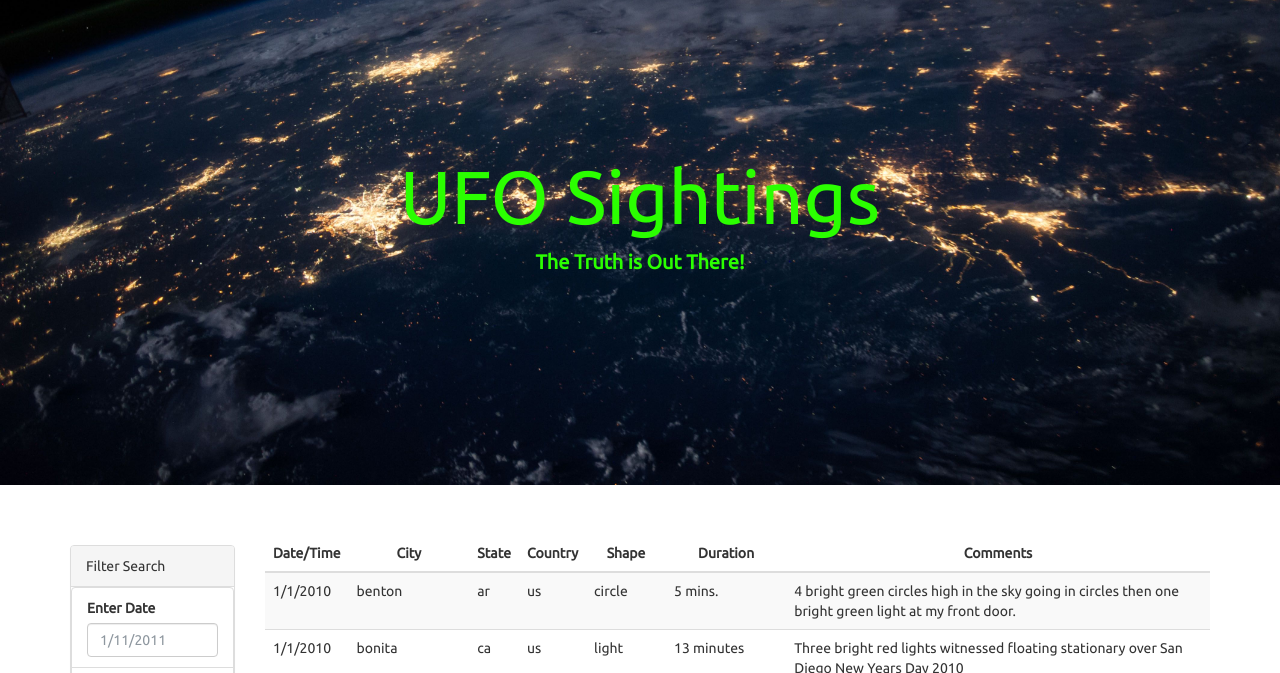
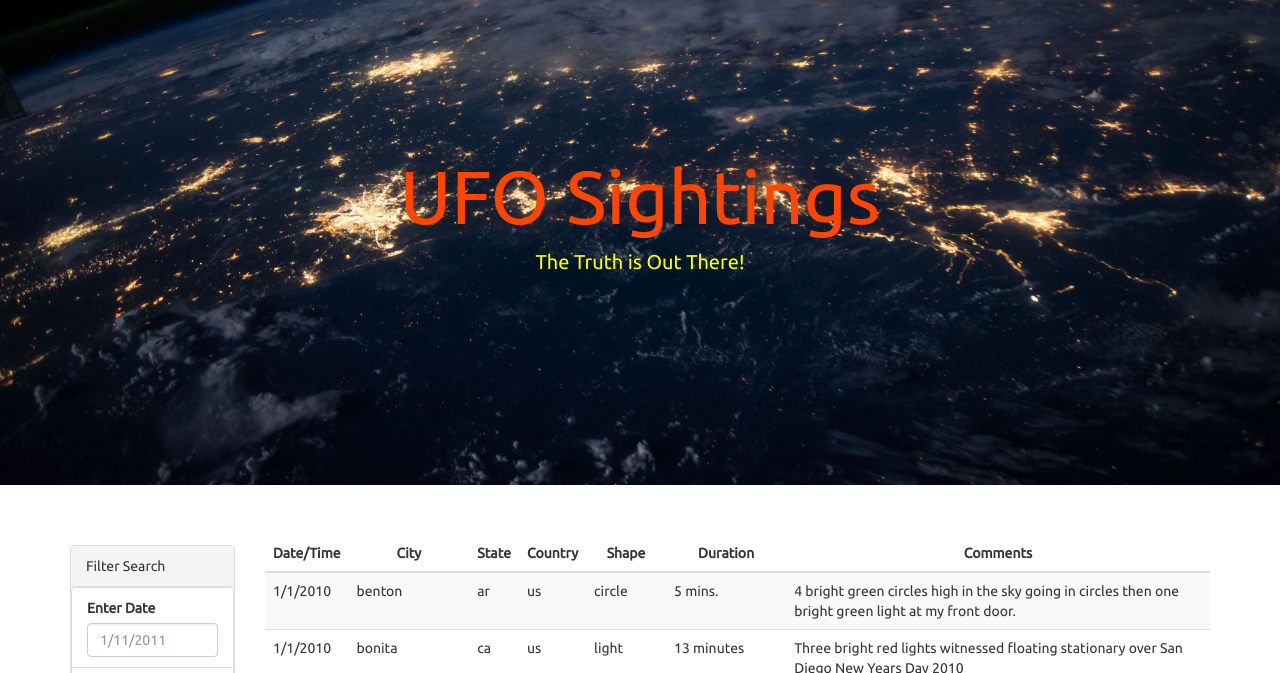
Before and after one commit to waqaszahick/JavaScript-UFO-2, a plain HTML site: page index.html in a window 1280 px wide. Shown: the part 127-800 px from the top of the page. Drawn offline with nearby package versions, Linux system fonts and the light colour scheme.

Commit message:
Made some changes in index.html code.

```diff
--- a/index.html
+++ b/index.html
@@ -22,8 +22,8 @@
       </div>
     </nav>
     <div class="hero text-center">
-      <h1 style="color:rgb(43, 255, 0)">UFO Sightings</h1>
-      <p style="color:rgb(43, 255, 0)"><b>The Truth is Out There!</b></p>
+      <h1 style="color:orangered">UFO Sightings</h1>
+      <p style="color:yellow">The Truth is Out There!</p>
     </div>
     <div class="container">
       <div class="row margin-top-50">
```
